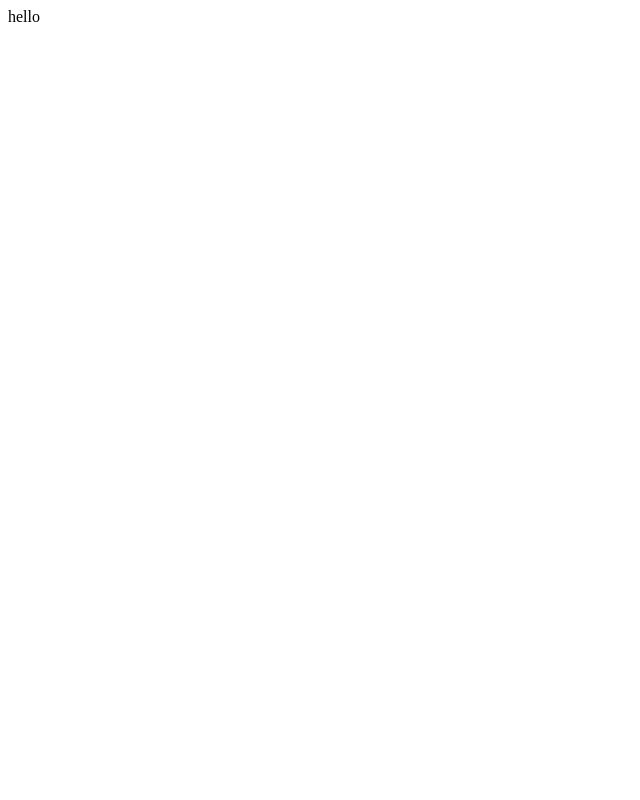
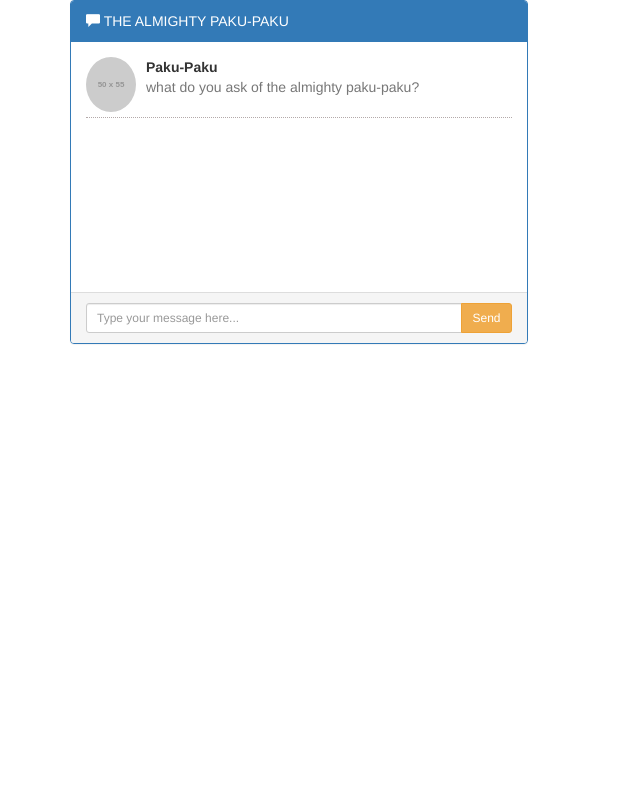
Before and after one commit to davidlfox/pakupaku, a Flask app: page / in a window 1280 px wide. Before the commit the part shown is almost empty. Shown: the whole page, without its empty margins (0-640 px from the left). Run offline with Flask 2, Linux system fonts and the light colour scheme; grey boxes labelled with a size stand in for pictures from a placeholder-image service; some libraries are stand-ins or nearby versions.

Commit message:
bootsnipp chat template

```diff
--- /dev/null
+++ b/static/main.css
@@ -0,0 +1,49 @@
+.chat {
+    list-style: none;
+    margin: 0;
+    padding: 0;
+}
+
+.chat li {
+    margin-bottom: 10px;
+    padding-bottom: 5px;
+    border-bottom: 1px dotted #B3A9A9;
+}
+
+.chat li.left .chat-body {
+    margin-left: 60px;
+}
+
+.chat li.right .chat-body {
+    margin-right: 60px;
+}
+
+.chat li .chat-body p {
+    margin: 0;
+    color: #777777;
+}
+
+.panel .slidedown .glyphicon,
+.chat .glyphicon {
+    margin-right: 5px;
+}
+
+.panel-body {
+    overflow-y: scroll;
+    height: 250px;
+}
+
+::-webkit-scrollbar-track {
+    -webkit-box-shadow: inset 0 0 6px rgba(0, 0, 0, 0.3);
+    background-color: #F5F5F5;
+}
+
+::-webkit-scrollbar {
+    width: 12px;
+    background-color: #F5F5F5;
+}
+
+::-webkit-scrollbar-thumb {
+    -webkit-box-shadow: inset 0 0 6px rgba(0, 0, 0, .3);
+    background-color: #555;
+}
--- a/templates/index.html
+++ b/templates/index.html
@@ -1 +1,70 @@
-hello
+<!DOCTYPE html>
+
+<head>
+    <link href="//netdna.bootstrapcdn.com/bootstrap/3.0.0/css/bootstrap.min.css" rel="stylesheet" id="bootstrap-css">
+    <script src="//code.jquery.com/jquery-1.11.1.min.js"></script>
+    <script src="//netdna.bootstrapcdn.com/bootstrap/3.0.0/js/bootstrap.min.js"></script>
+    <!------ Include the above in your HEAD tag ---------->
+    <link rel="stylesheet" type="text/css" href="{{ url_for('static', filename='main.css')}}" />
+
+    <script type="text/javascript">
+        $(function() {
+            $('#btn-chat').on('click', function() {
+                // hack. whatever, i dont know how to do this better in flask yet
+                $('#chat-body').prepend(`<li class="right clearfix"><span class="chat-img pull-right">
+                                                <img src="http://placehold.it/50/FA6F57/fff&text=Y" alt="User Avatar"
+                                                    class="img-circle" />
+                                            </span>
+                                            <div class="chat-body clearfix">
+                                                <div class="header">
+                                                    <strong class="pull-right primary-font">You</strong>
+                                                </div>
+                                                <p>
+                                                    ` + "test" + `
+                                                </p>
+                                            </div>
+                                        </li>`);
+            });
+        });
+    </script>
+</head>
+
+<div class="container">
+    <div class="row">
+        <div class="col-md-5">
+            <div class="panel panel-primary">
+                <div class="panel-heading">
+                    <span class="glyphicon glyphicon-comment"></span> THE ALMIGHTY PAKU-PAKU
+                </div>
+                <div class="panel-body">
+                    <ul class="chat" id="chat-body">
+                        <li class="left clearfix"><span class="chat-img pull-left">
+                                <img src="http://placehold.it/50/55C1E7/fff&text=PP" alt="User Avatar"
+                                    class="img-circle" />
+                            </span>
+                            <div class="chat-body clearfix">
+                                <div class="header">
+                                    <strong class="primary-font">Paku-Paku</strong>
+                                </div>
+                                <p>
+                                    what do you ask of the almighty paku-paku?
+                                </p>
+                            </div>
+                        </li>
+                    </ul>
+                </div>
+                <div class="panel-footer">
+                    <div class="input-group">
+                        <input id="btn-input" type="text" class="form-control input-sm" placeholder="Type your message here..." />
+                        <span class="input-group-btn">
+                            <button class="btn btn-warning btn-sm" id="btn-chat">
+                                Send</button>
+                        </span>
+                    </div>
+                </div>
+            </div>
+        </div>
+    </div>
+</div>
+
+</html>
```
